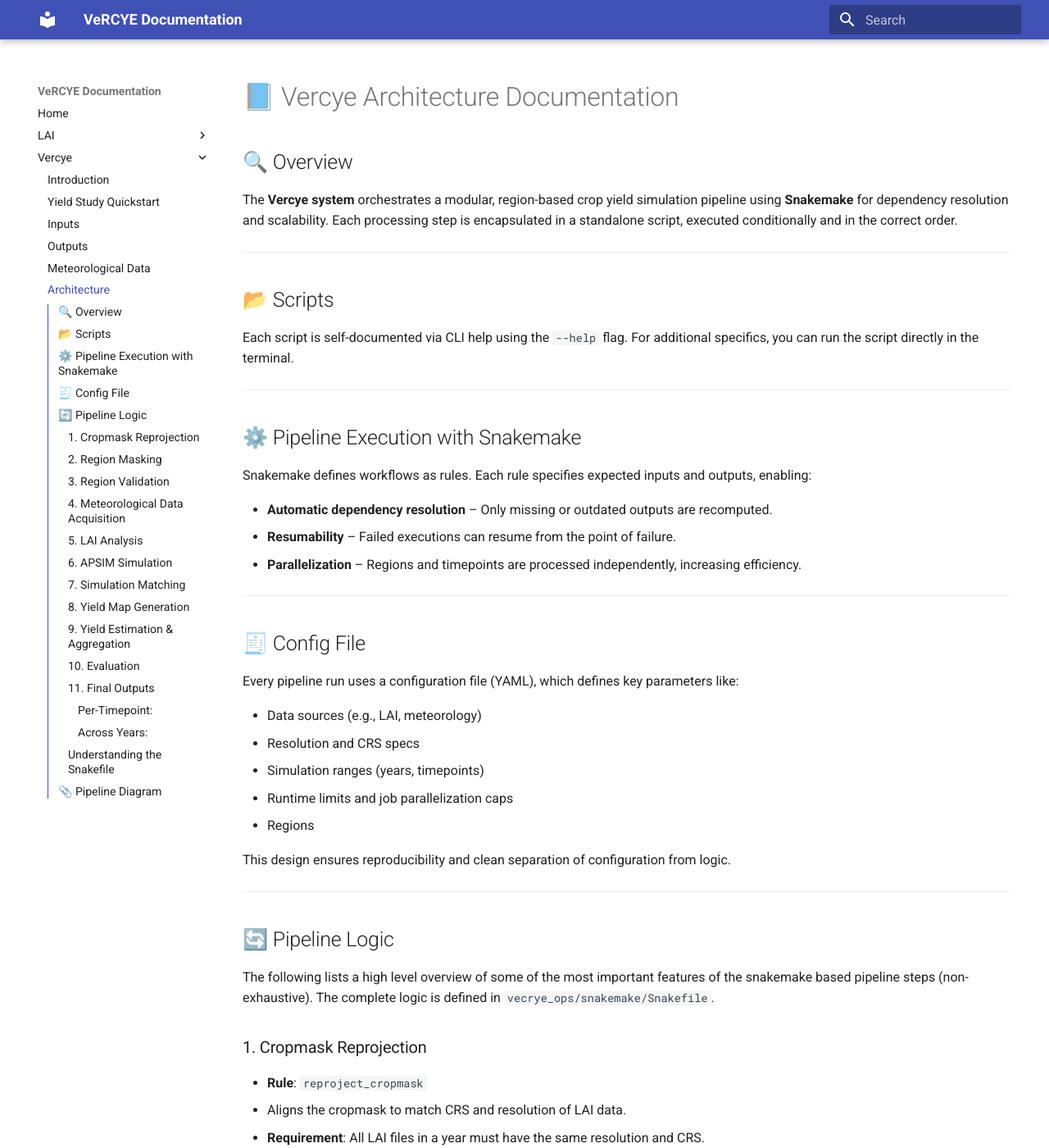
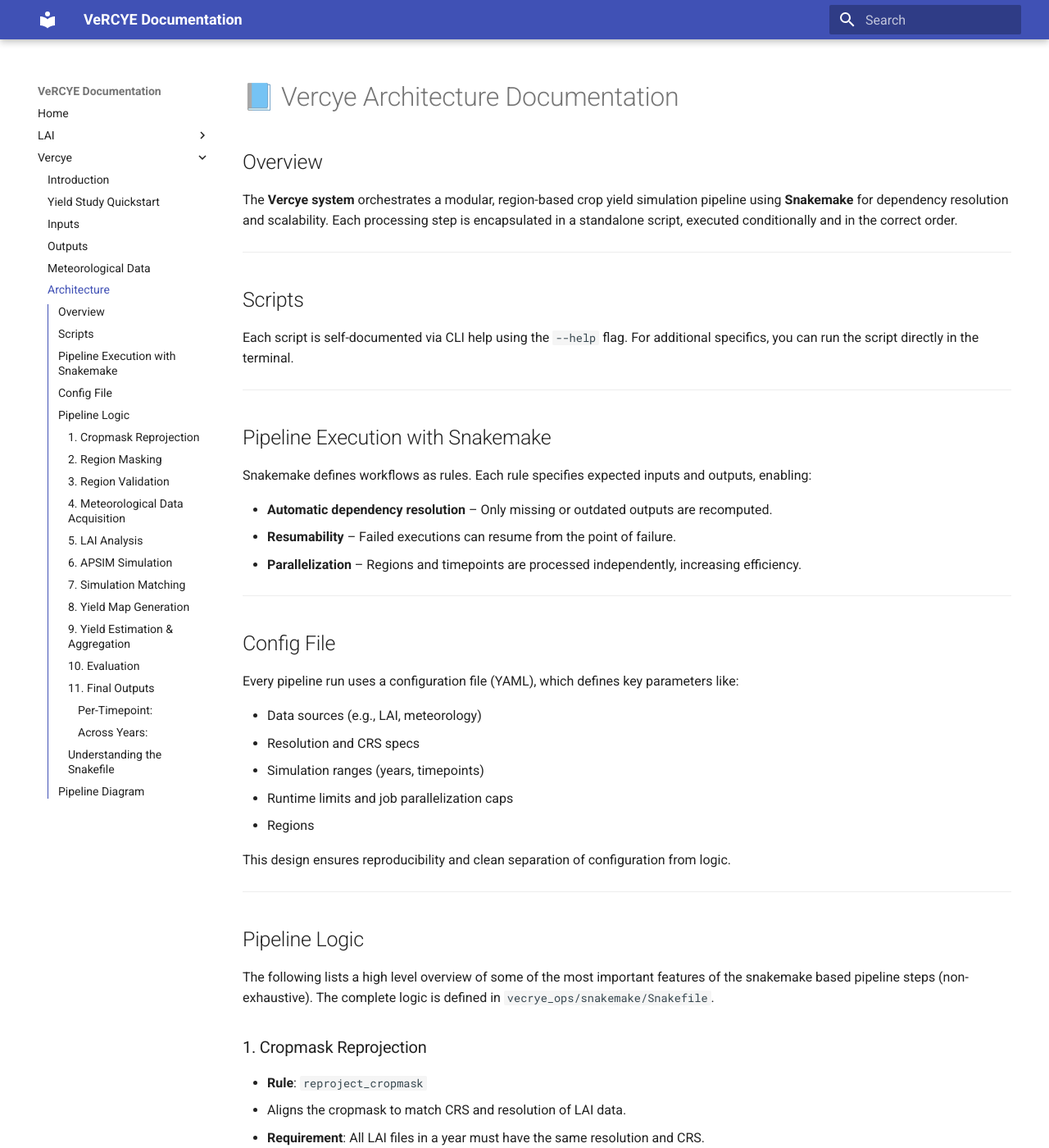
Before and after one commit to JPLMLIA/vercye_ops, an MkDocs documentation site: the page built from docs/docs/Vercye/architecture.md, in a window 1280 px wide and 1400 px high. Shown: the whole window at 82% size. Built offline with MkDocs 1.6.1 and Material for MkDocs 9.7.7, drawn with Linux system fonts in a browser that asks for light colours; some of the changed text lies outside the part shown.

```diff
--- a/docs/docs/Vercye/architecture.md
+++ b/docs/docs/Vercye/architecture.md
@@ -1,18 +1,18 @@
 # 📘 Vercye Architecture Documentation
 
-## 🔍 Overview
+## Overview
 
 The **Vercye system** orchestrates a modular, region-based crop yield simulation pipeline using **Snakemake** for dependency resolution and scalability. Each processing step is encapsulated in a standalone script, executed conditionally and in the correct order.
 
 ---
 
-## 📂 Scripts
+## Scripts
 
 Each script is self-documented via CLI help using the `--help` flag. For additional specifics, you can run the script directly in the terminal.
 
 ---
 
-## ⚙️ Pipeline Execution with Snakemake
+## Pipeline Execution with Snakemake
 
 Snakemake defines workflows as rules. Each rule specifies expected inputs and outputs, enabling:
 
@@ -22,7 +22,7 @@ Snakemake defines workflows as rules. Each rule specifies expected inputs and ou
 
 ---
 
-## 🧾 Config File
+## Config File
 
 Every pipeline run uses a configuration file (YAML), which defines key parameters like:
 
@@ -36,7 +36,7 @@ This design ensures reproducibility and clean separation of configuration from l
 
 ---
 
-## 🔄 Pipeline Logic
+## Pipeline Logic
 
 The following lists a high level overview of some of the most important features of the snakemake based pipeline steps (non-exhaustive).
 The complete logic is defined in `vecrye_ops/snakemake/Snakefile`.
@@ -144,6 +144,6 @@ Additionally, if other outputs should be produced, this becomes slightly hacky d
 
 ---
 
-## 📎 Pipeline Diagram
+## Pipeline Diagram
 
 See the pipeline diagram `vercye_pipeline_highlevel.png` for a visual reference of the individual rules and their dependancies / outputs.
```
Also changed, not shown: docs/docs/LAI/intro.md (+4 -2 lines), docs/docs/LAI/running.md (+1 -1 lines), 3 other files.
